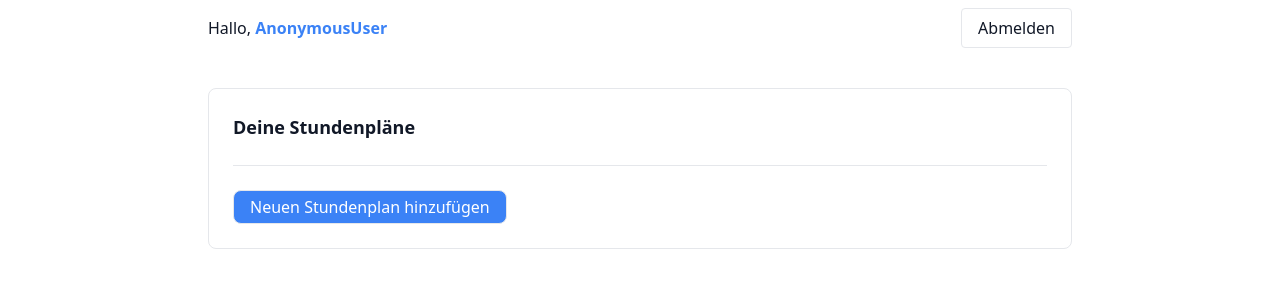
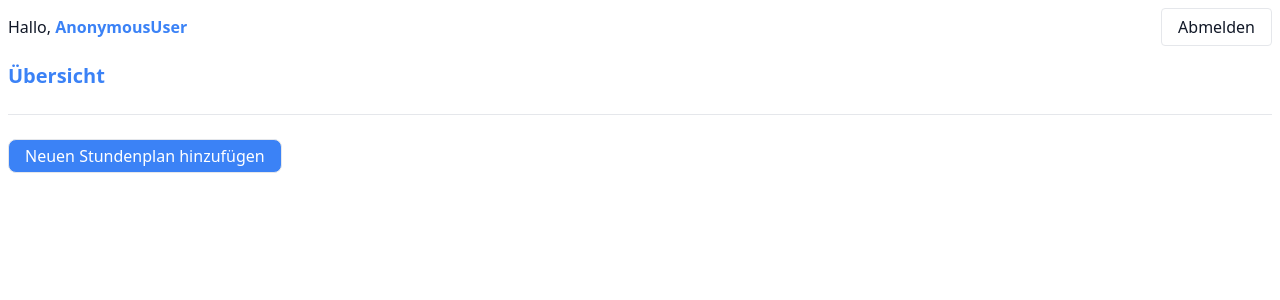
Before and after one commit to weinbusch/scheduler, a Django app: template solver/templates/solver/index.html in a window 1280 px wide. Shown: the top 300 px of the page. Run offline with Django 4.2, Linux system fonts and the light colour scheme; the template is opened without the code that fills it, so the values that code supplies are empty; some libraries are stand-ins or nearby versions.

Commit message:
layout: change layout of index and base layout template

```diff
--- a/solver/templates/base/layout.html
+++ b/solver/templates/base/layout.html
@@ -1,17 +1,14 @@
 {% extends "base/base.html" %}
 {% block body %}
-<header class="">
-  <div class="container mx-auto max-w-4xl p-4 flex flex-row justify-between">
+<header>
+  <div class="container mx-auto p-2 flex flex-row justify-between items-center">
     <div>
       Hallo, <a href="{% url 'index' %}"
 		class="text-blue-500 font-semibold hover:underline cursor-pointer">{{ user }}</a>
     </div>
-    <div>
-      <a href="{% url 'auth:logout' %}" class="cursor-pointer hover:text-blue-500 hover:underline border rounded p-2 px-4 leading-tight">Abmelden</a>
-    </div>
+    <a href="{% url 'auth:logout' %}"
+       class="p-2 px-4 leading-tight cursor-pointer hover:text-blue-500 hover:underline border rounded">Abmelden</a>
   </div>
 </header>
-<main>
-  {% block main %}{% endblock %}
-</main>
+{% block main %}{% endblock %}
 {% endblock %}
--- a/solver/templates/solver/index.html
+++ b/solver/templates/solver/index.html
@@ -1,19 +1,29 @@
 {% extends "base/layout.html" %}
 
 {% block main %}
-<div class="container mx-auto max-w-4xl px-4">
-  <div class="mt-8 border rounded-lg p-6">
-    <h1 class="text-lg font-semibold">Deine Stundenpläne</h1>
+<main class="container mx-auto p-2">
+  <div class="">
+    <header>
+      <h1 class="font-semibold text-xl text-blue-500">Übersicht</h1>
+    </header>
+    {% for schedule in user.schedules.all %}
     <div class="mt-6">
-      {% for schedule in user.schedules.all %}
-      <div class="mt-2">
-	<a href="{% url 'schedule' schedule.pk %}"
-	   class="hover:underline hover:text-blue-500 cursor-pointer">
-	  Stundenplan {{ schedule.pk }}
-	</a>
-      </div>
-      {% endfor %}
+      <a href="{% url 'schedule' schedule.pk %}"
+	 class="group cursor-pointer">
+	<p class="font-semibold group-hover:underline group-hover:text-blue-500 ">Stundenplan {{ schedule.pk }}</p>
+        <p class="mt-2 text-sm">
+          Vom {{ schedule.start }} bis zum {{ schedule.end }}
+        </p>
+        <p class="mt-1 text-sm">
+          Mit
+          {% for user in schedule.users.all %}
+          {% if forloop.last and not forloop.first %}und{% endif %}
+          {{ user.username }}{% if forloop.revcounter0 > 1 %},{% endif %}
+          {% endfor %}
+        </p>
+      </a>
     </div>
+    {% endfor %}
     <div class="mt-6 pt-6 border-t flex flex-row">
       <a href="{% url 'add_schedule' %}"
 	 class="inline-block px-4 py-2 border rounded-lg leading-none
@@ -22,5 +32,5 @@
       </a>
     </div>
   </div>
-</div>
+</main>
 {% endblock %}
```
